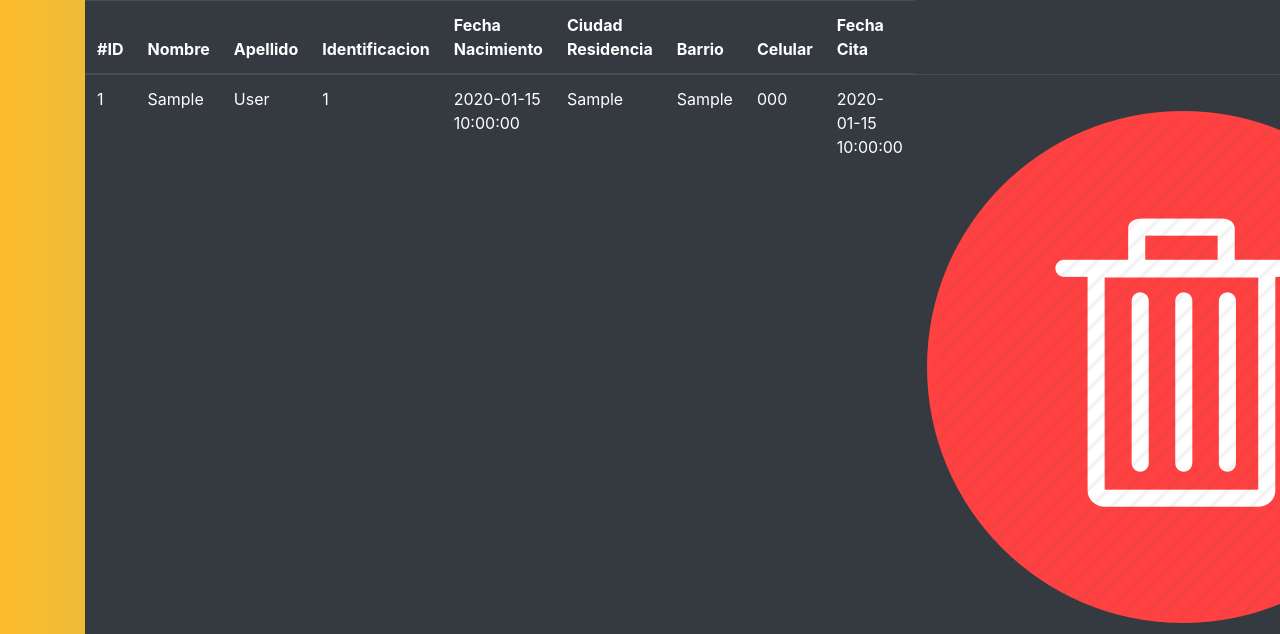
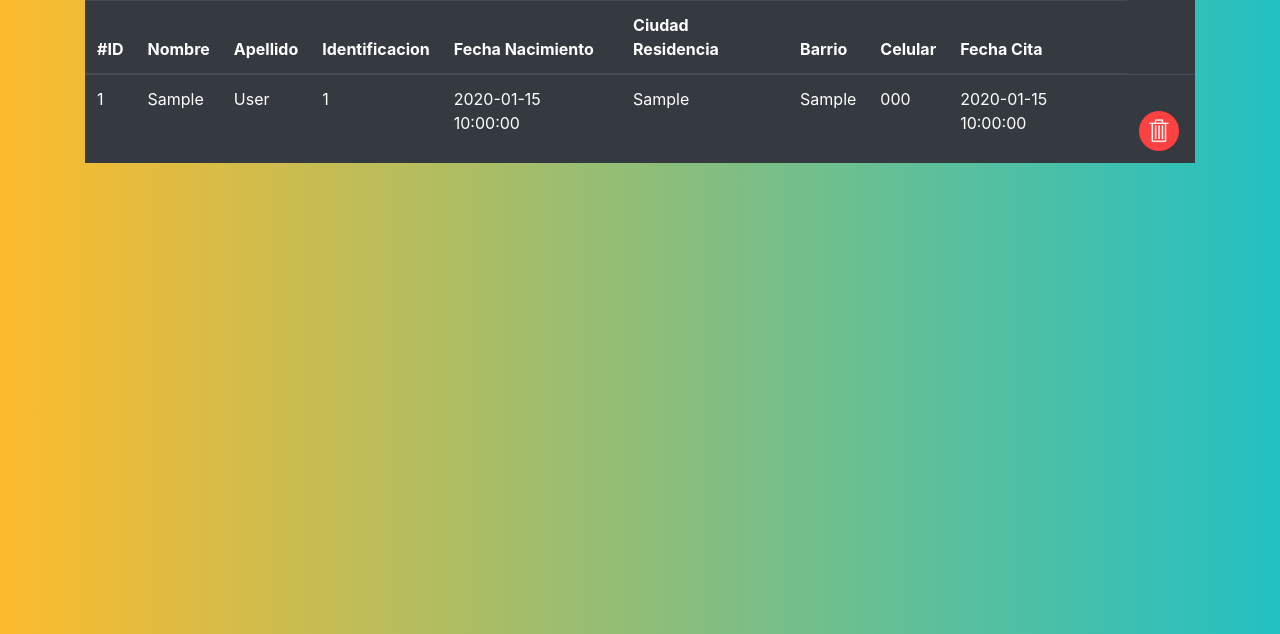
Before and after one commit to Betest/MedicalGoFlask, a Flask app: page / in a window 1280 px wide; the page is wider, and only the part inside the window is pictured. Shown: the part 56-690 px from the top of that part. Run offline with Flask 2, Linux system fonts and the light colour scheme; tables that the repository leaves empty or names only in its code hold one stand-in row (values such as "Sample post"); some libraries are stand-ins or nearby versions.

Commit message:
fix icon

```diff
--- a/templates/home.html
+++ b/templates/home.html
@@ -38,7 +38,7 @@
                     <td>{{appointment.8}}</td>
                     <td>
                       <a href="/edit"><img src="" alt=""></a>
-                      <a href="/delete/{{appointment.0}}"><img src="../static/icon/delete.png" class="icon" alt=""></a>
+                      <a href="/delete/{{appointment.0}}"><img src="../static/icon/delete.png" class="icon" alt="" style="width: 40px;"></a>
                     </td>
                 </tr>
             {% endfor %}
```
